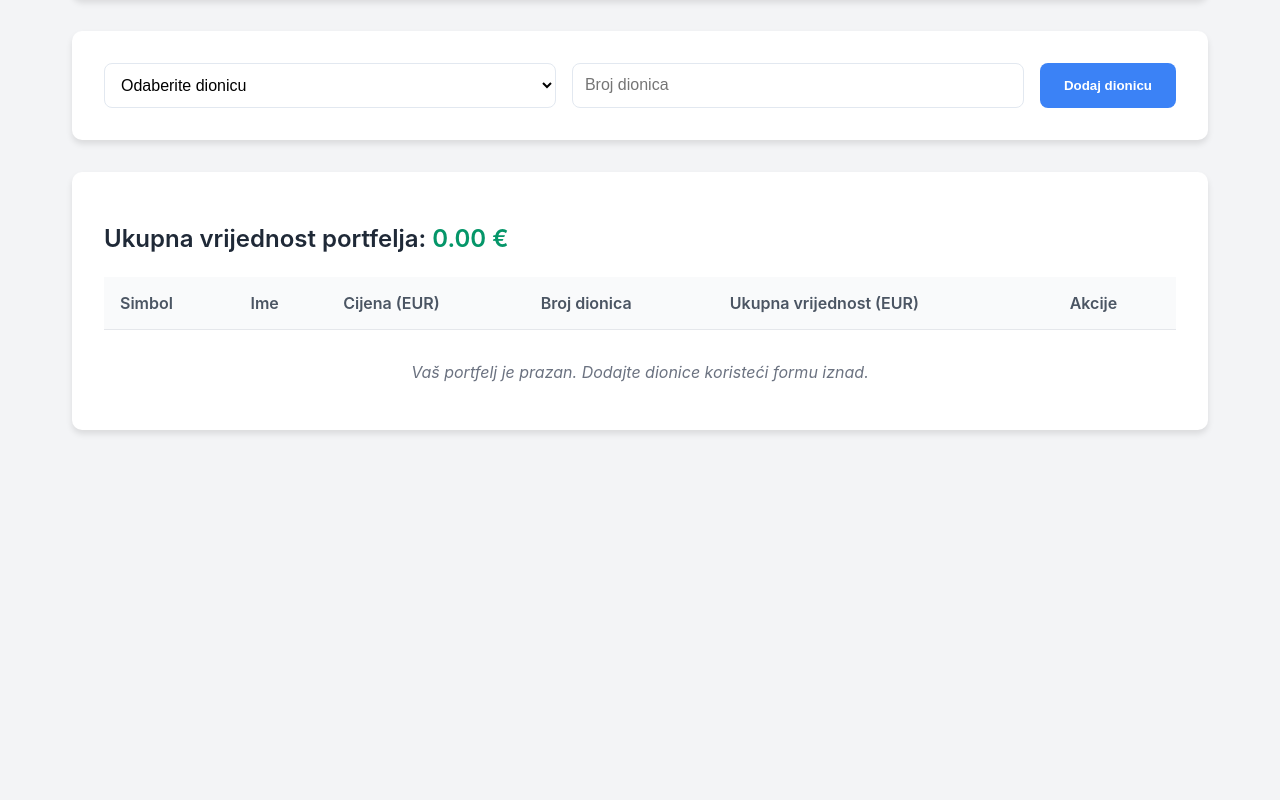
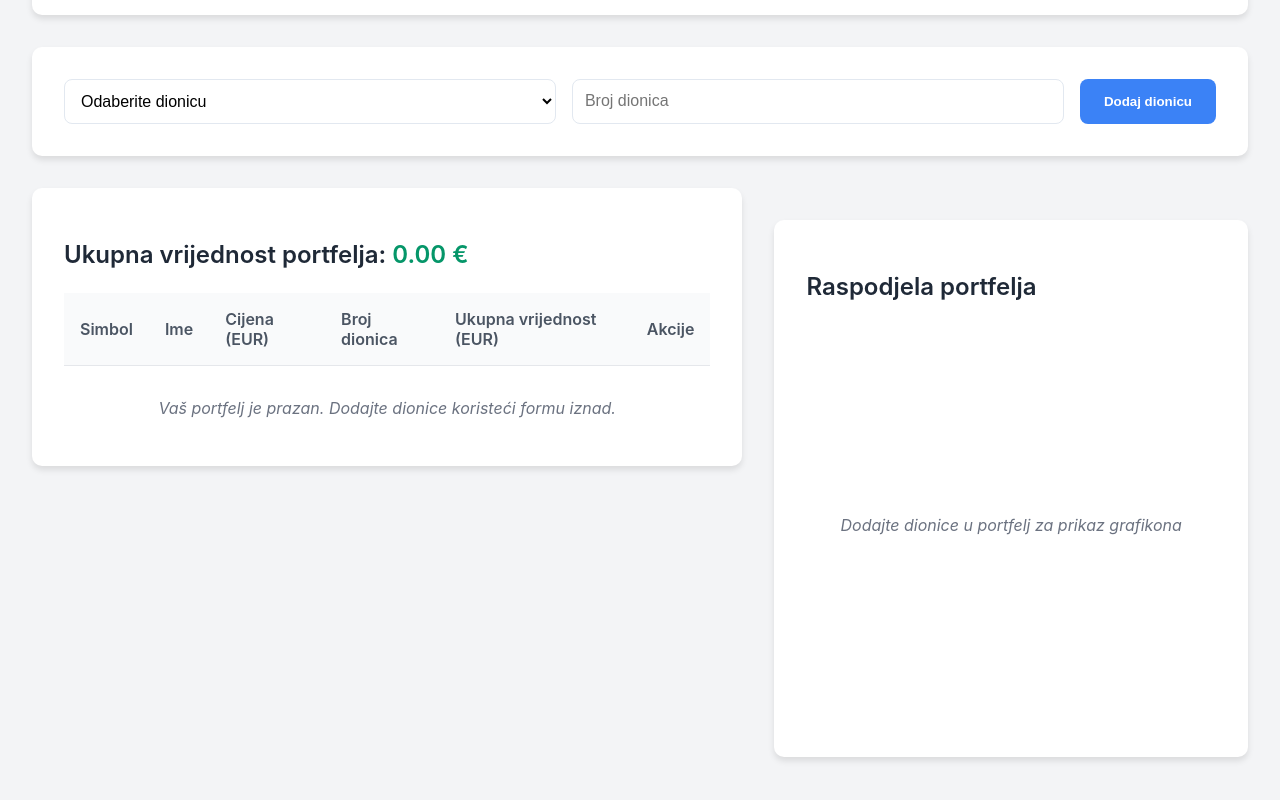
Before and after one commit to Ja1Denis/PortfolioTracker, a React (Create React App) app: page / in a window 1280 px wide. Shown: the part 272-1072 px from the top of the page. Before the commit the page ends 800 px from the top, so only its background shows below. Built offline with nearby package versions, Linux system fonts and the light colour scheme.

Commit message:
Dodan interaktivni pita grafikon za vizualizaciju portfelja i poboljšan layout aplikacije

```diff
--- a/package.json
+++ b/package.json
@@ -11,6 +11,7 @@
     "react": "^19.0.0",
     "react-dom": "^19.0.0",
     "react-scripts": "5.0.1",
+    "recharts": "^2.15.1",
     "web-vitals": "^2.1.4"
   },
   "scripts": {
--- a/src/App.js
+++ b/src/App.js
@@ -2,6 +2,7 @@ import React, { useState } from 'react';
 import StockSelector from './components/StockSelector';
 import PortfolioSummary from './components/PortfolioSummary';
 import AddNewStock from './components/AddNewStock';
+import PortfolioChart from './components/PortfolioChart';
 import axios from 'axios';
 import styles from './App.module.css';
 
@@ -75,14 +76,25 @@ const App = () => {
         <h1 className={styles.title}>Praćenje portfelja dionica</h1>
         <p className={styles.subtitle}>Pratite svoje investicije na Zagrebačkoj burzi</p>
       </div>
+
+      <div className={styles.controls}>
         <AddNewStock onAddNewStock={addNewStock} />
         <StockSelector onAddStock={addStockToPortfolio} availableStocks={availableStocks} />
+      </div>
+
+      <div className={styles.dashboard}>
+        <div className={styles.summarySection}>
           <PortfolioSummary
             portfolio={portfolio}
             totalValue={totalValue}
             onRemoveStock={removeStockFromPortfolio}
           />
         </div>
+        <div className={styles.chartSection}>
+          <PortfolioChart portfolio={portfolio} />
+        </div>
+      </div>
+    </div>
   );
 };
 
--- a/src/App.module.css
+++ b/src/App.module.css
@@ -1,5 +1,5 @@
 .container {
-  max-width: 1200px;
+  max-width: 1400px;
   margin: 0 auto;
   padding: 2rem;
   min-height: 100vh;
@@ -8,14 +8,14 @@
 
 .header {
   text-align: center;
-  margin-bottom: 2rem;
+  margin-bottom: 3rem;
 }
 
 .title {
   font-size: 2.5rem;
   font-weight: 700;
   color: #1f2937;
-  margin-bottom: 1rem;
+  margin-bottom: 0.5rem;
 }
 
 .subtitle {
@@ -23,3 +23,29 @@
   color: #6b7280;
   margin-bottom: 2rem;
 }
+
+.controls {
+  margin-bottom: 2rem;
+}
+
+.dashboard {
+  display: grid;
+  grid-template-columns: 1fr;
+  gap: 2rem;
+}
+
+@media (min-width: 1200px) {
+  .dashboard {
+    grid-template-columns: 3fr 2fr;
+  }
+}
+
+.summarySection {
+  display: flex;
+  flex-direction: column;
+  gap: 2rem;
+}
+
+.chartSection {
+  min-width: 0; /* Važno za responzivnost grafikona */
+}
--- /dev/null
+++ b/src/components/PortfolioChart.js
@@ -0,0 +1,81 @@
+import React from 'react';
+import { PieChart, Pie, Cell, ResponsiveContainer, Tooltip, Legend } from 'recharts';
+import styles from './PortfolioChart.module.css';
+
+const COLORS = [
+  '#0088FE', '#00C49F', '#FFBB28', '#FF8042', '#8884D8',
+  '#82CA9D', '#FFC658', '#FF6B6B', '#4ECDC4', '#45B7D1'
+];
+
+const PortfolioChart = ({ portfolio }) => {
+  const data = portfolio.map(stock => ({
+    name: `${stock.name} (${stock.symbol})`,
+    value: stock.price * stock.quantity
+  }));
+
+  const renderCustomizedLabel = ({
+    cx,
+    cy,
+    midAngle,
+    innerRadius,
+    outerRadius,
+    percent
+  }) => {
+    const radius = innerRadius + (outerRadius - innerRadius) * 0.5;
+    const x = cx + radius * Math.cos(-midAngle * Math.PI / 180);
+    const y = cy + radius * Math.sin(-midAngle * Math.PI / 180);
+
+    return percent > 0.05 ? (
+      <text
+        x={x}
+        y={y}
+        fill="white"
+        textAnchor="middle"
+        dominantBaseline="central"
+      >
+        {`${(percent * 100).toFixed(1)}%`}
+      </text>
+    ) : null;
+  };
+
+  return (
+    <div className={styles.container}>
+      <h2 className={styles.title}>Raspodjela portfelja</h2>
+      <div className={styles.chartContainer}>
+        {portfolio.length > 0 ? (
+          <ResponsiveContainer width="100%" height={400}>
+            <PieChart>
+              <Pie
+                data={data}
+                cx="50%"
+                cy="50%"
+                labelLine={false}
+                label={renderCustomizedLabel}
+                outerRadius={160}
+                fill="#8884d8"
+                dataKey="value"
+              >
+                {data.map((entry, index) => (
+                  <Cell
+                    key={`cell-${index}`}
+                    fill={COLORS[index % COLORS.length]}
+                  />
+                ))}
+              </Pie>
+              <Tooltip
+                formatter={(value) => `${value.toFixed(2)} €`}
+              />
+              <Legend />
+            </PieChart>
+          </ResponsiveContainer>
+        ) : (
+          <p className={styles.emptyMessage}>
+            Dodajte dionice u portfelj za prikaz grafikona
+          </p>
+        )}
+      </div>
+    </div>
+  );
+};
+
+export default PortfolioChart;
--- /dev/null
+++ b/src/components/PortfolioChart.module.css
@@ -0,0 +1,28 @@
+.container {
+  background: white;
+  padding: 2rem;
+  border-radius: 10px;
+  box-shadow: 0 4px 6px rgba(0, 0, 0, 0.1);
+  margin: 2rem 0;
+}
+
+.title {
+  color: #1f2937;
+  font-size: 1.5rem;
+  font-weight: 600;
+  margin-bottom: 1.5rem;
+}
+
+.chartContainer {
+  width: 100%;
+  height: 400px;
+  display: flex;
+  align-items: center;
+  justify-content: center;
+}
+
+.emptyMessage {
+  text-align: center;
+  color: #6b7280;
+  font-style: italic;
+}
```
Also changed, not shown: 1 other file (tests, documents, lock files or other folders). Lines whose indentation alone changed are shown as unchanged.
